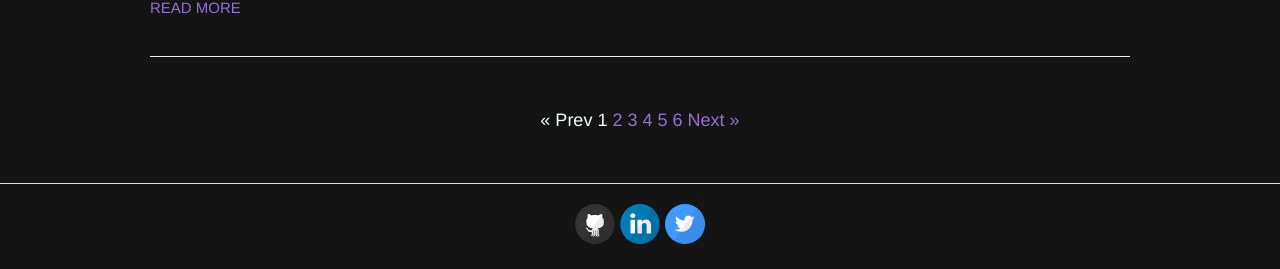
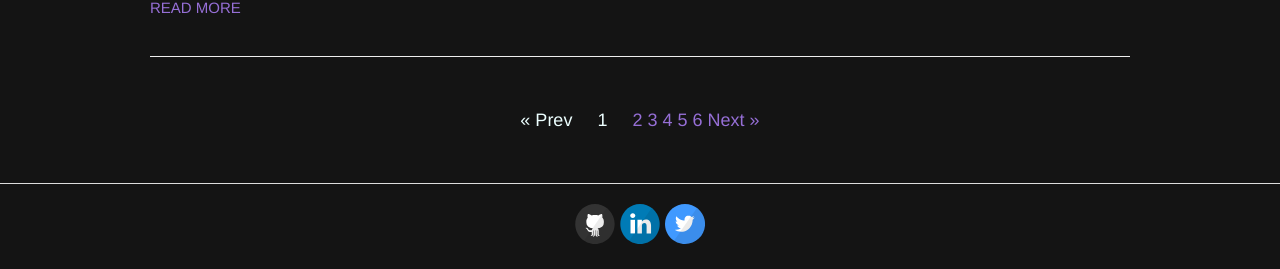
Before and after one commit to ricardojoserf/ricardojoserf.github.io, a Jekyll site: the page built from index.html, in a window 1280 px wide. Shown: the part 1814-2083 px from the top of the page. Built offline with Jekyll 4.4.1, drawn with Linux system fonts in a browser that asks for light colours; the list of posts is cut into pages by our own code.

Commit message:
Update index.html

```diff
--- a/index.html
+++ b/index.html
@@ -27,7 +27,7 @@ layout: default
 
     {% for page in (1..paginator.total_pages) %}
       {% if page == paginator.page %}
-        <span class="webjeda">{{ page }}</span>
+        <span class="webjeda" style="margin-left:20px; margin-right:20px; ">{{ page }}</span>
       {% elsif page == 1 %}
         <a href="/">{{ page }}</a>
       {% else %}
```
